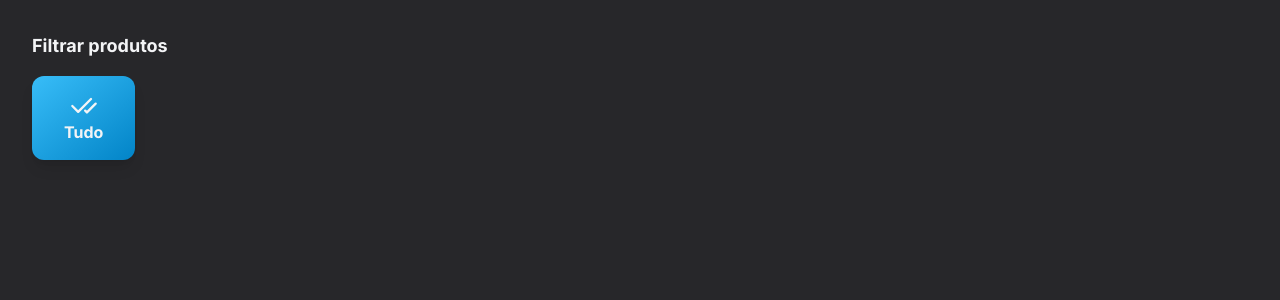
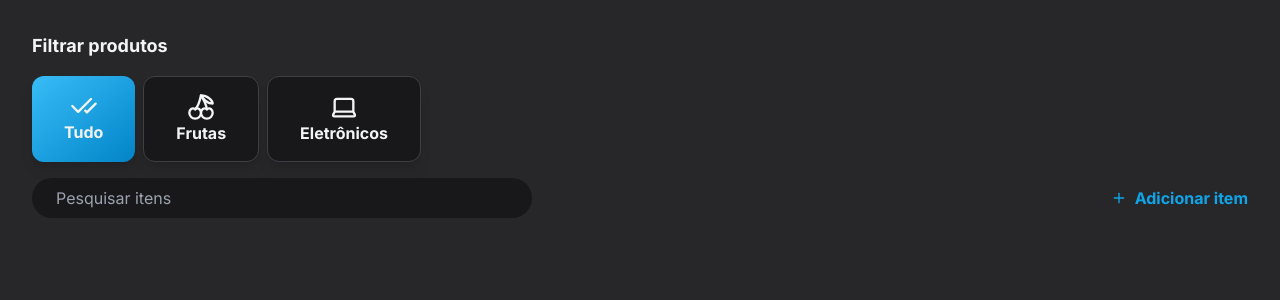
Before and after one commit to AABB2741/supermercado-banco-de-dados, a React (Vite) app in the folder web/: page /list/1 in a window 1280 px wide. Shown: the top 300 px of the page. Built offline with nearby package versions, Linux system fonts and the light colour scheme; no server answers.

Commit message:
arrumando filtro web

```diff
--- a/web/src/components/Filter.tsx
+++ b/web/src/components/Filter.tsx
@@ -18,7 +18,7 @@ export function Filter({ title, value, options, onValueChange }: FilterProps) {
     return (
         <div>
             {title && <p className="mb-4 text-lg font-bold">{title}</p>}
-            <div className="flex">
+            <div className="flex gap-2">
                 {options.map((o) => (
                     <button
                         className="flex flex-col items-center rounded-xl border border-zinc-700 bg-zinc-900 px-8 py-4 shadow-lg data-[selected=true]:border-0 data-[selected=true]:bg-gradient-to-br data-[selected=true]:from-sky-400 data-[selected=true]:to-sky-600"
--- a/web/src/pages/List/index.tsx
+++ b/web/src/pages/List/index.tsx
@@ -1,5 +1,5 @@
 import { useEffect } from "react";
-import { CheckCheck } from "lucide-react";
+import { CheckCheck, Cherry, Laptop, Plus } from "lucide-react";
 
 import { Banner } from "./Banner";
 import { Filter } from "../../components/Filter";
@@ -28,8 +28,29 @@ export function List() {
                             label: "Tudo",
                             value: "all",
                         },
+                        {
+                            icon: Cherry,
+                            label: "Frutas",
+                            value: "fruits",
+                        },
+                        {
+                            icon: Laptop,
+                            label: "Eletrônicos",
+                            value: "electronic",
+                        },
                     ]}
                 />
+                <div className="mt-4 flex items-center justify-between gap-4">
+                    <input
+                        type="text"
+                        className="min-w-0 max-w-[500px] flex-1 rounded-full bg-zinc-900 px-6 py-2 outline-none focus:shadow-input"
+                        placeholder="Pesquisar itens"
+                    />
+                    <button className="flex items-center gap-2 font-bold text-sky-500">
+                        <Plus size={16} />
+                        <span>Adicionar item</span>
+                    </button>
+                </div>
             </section>
         </div>
     );
```
